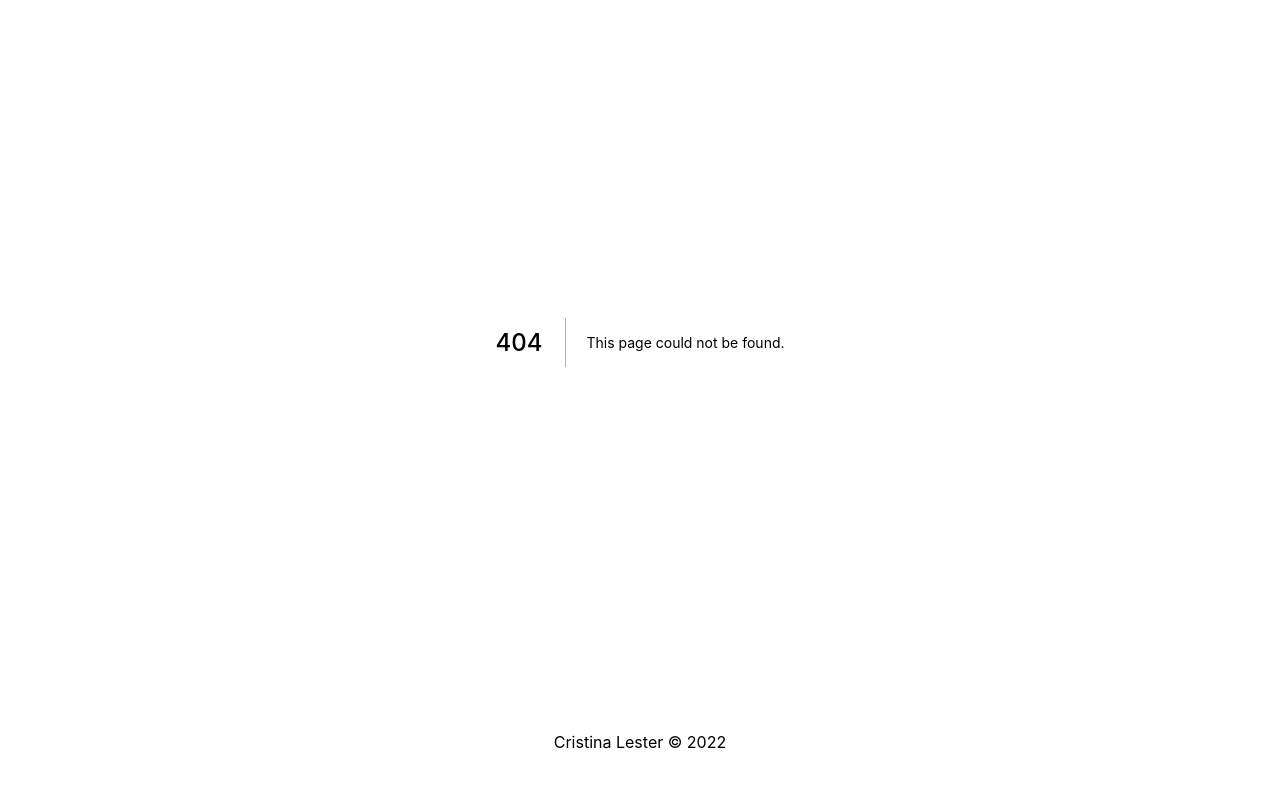
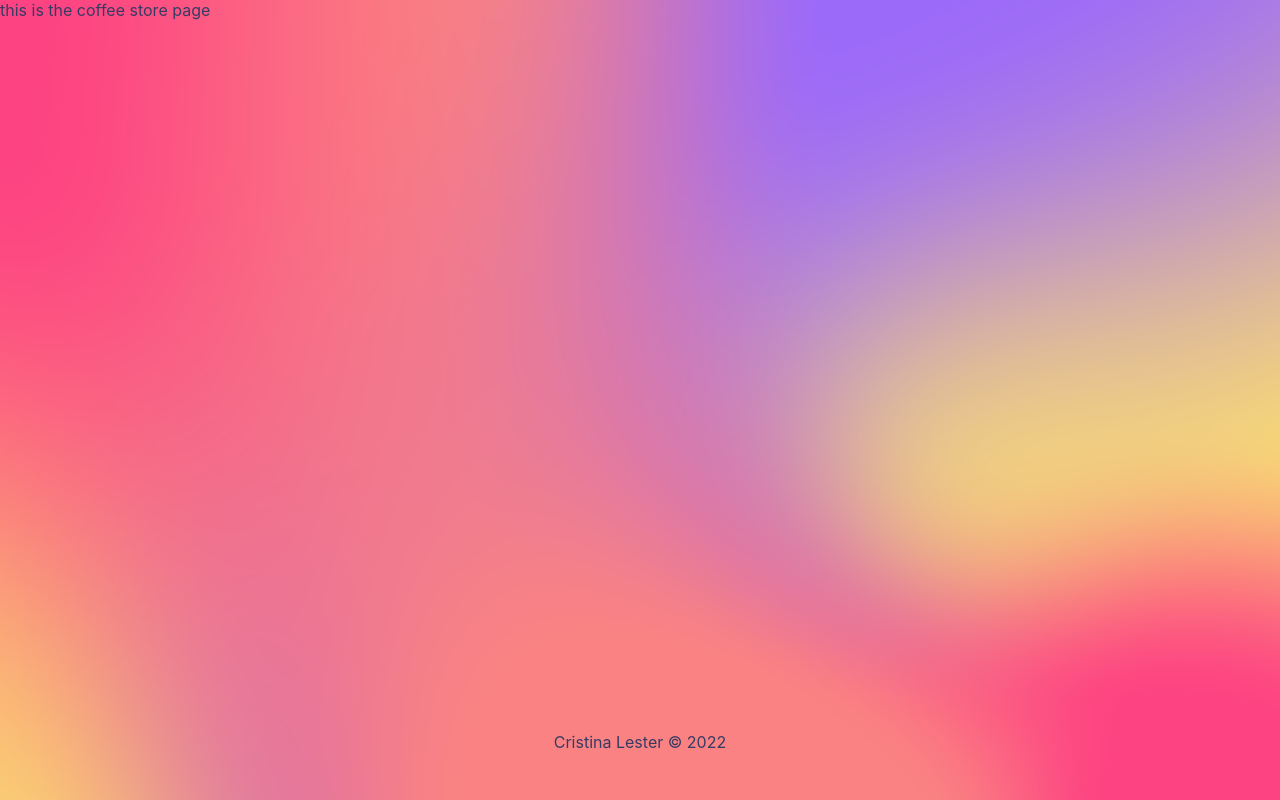
Before and after one commit to MichiyoYo/coffee-conosseur, a Next.js app: page /coffee-store/1 in a window 1280 px wide. Before the commit this address had no page. Built offline with nearby package versions, Linux system fonts and the light colour scheme.

Commit message:
adding dynamic routes

```diff
--- a/pages/coffee-store.js
+++ b/pages/coffee-store/[id].js
@@ -1,7 +1,7 @@
 import React from "react";
 
 function CoffeeStore(props) {
-  return <div> this is the coffee store</div>;
+  return <div> this is the coffee store page </div>;
 }
 
 export default CoffeeStore;
```
